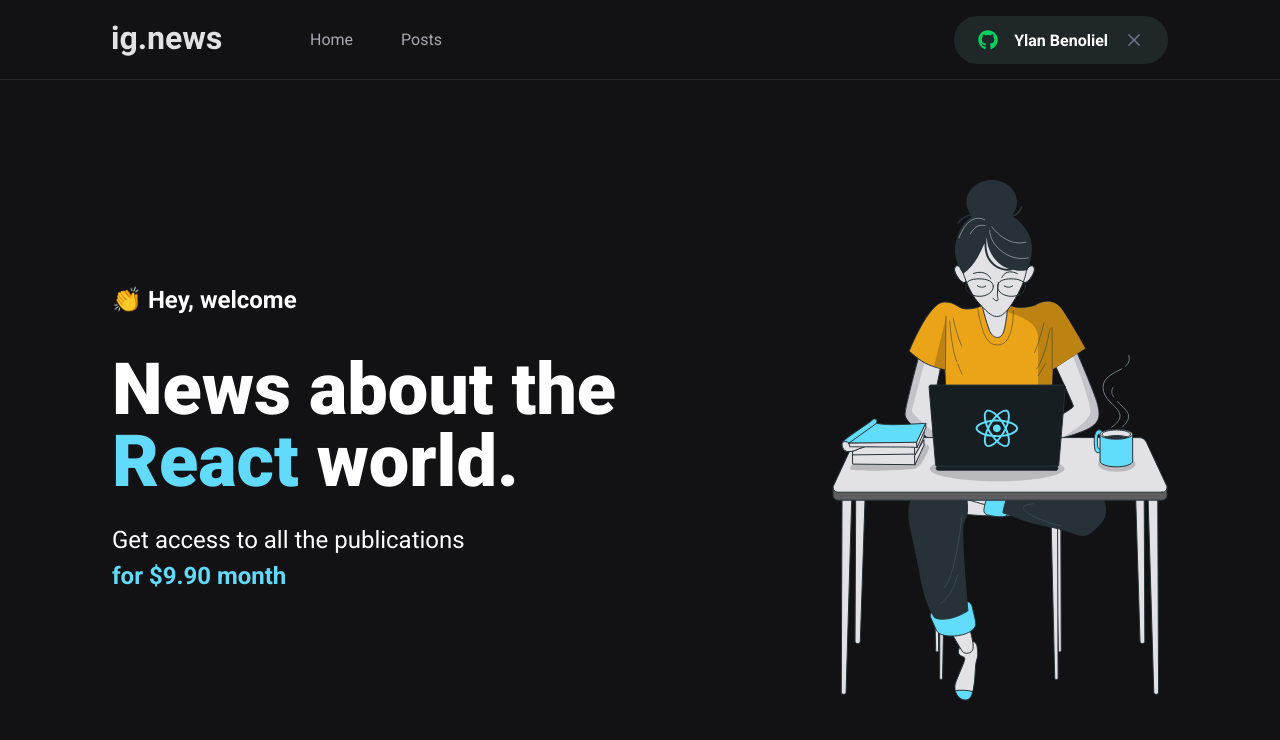
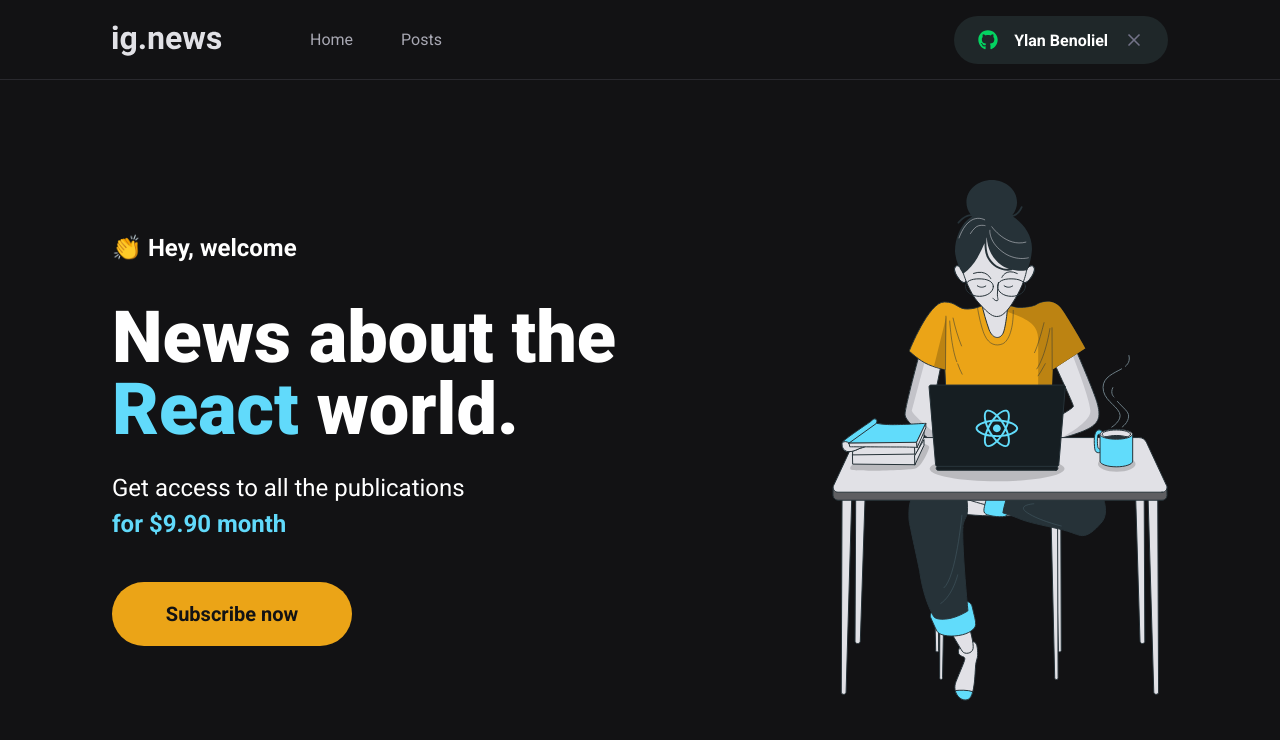
Before and after one commit to ylanbenoliel/ignews, a Next.js app: page / in a window 1280 px wide. Shown: the top 740 px of the page. Built offline with nearby package versions, Linux system fonts and the light colour scheme.

Commit message:
Add SubscribeButton in Home page

```diff
--- a/src/pages/index.tsx
+++ b/src/pages/index.tsx
@@ -1,4 +1,5 @@
 import Head from "next/head";
+import { SubscribeButton } from "../components/SubscribeButton";
 import styles from './home.module.scss'
 
 export default function Home() {
@@ -14,6 +15,7 @@ export default function Home() {
           <p>Get access to all the publications <br />
             <span>for $9.90 month</span>
           </p>
+          <SubscribeButton />
         </section>
         <img src="/images/avatar.svg" alt="Girl coding" />
       </main>
```
